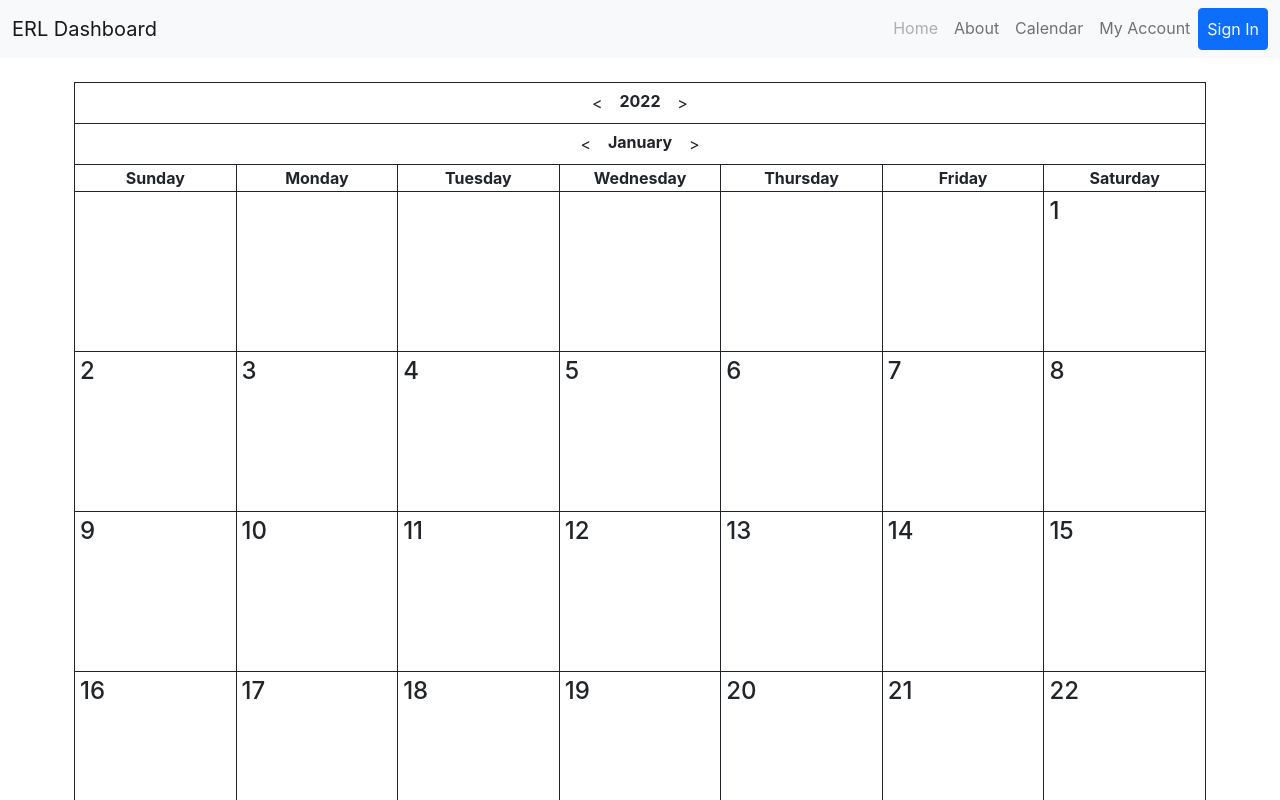
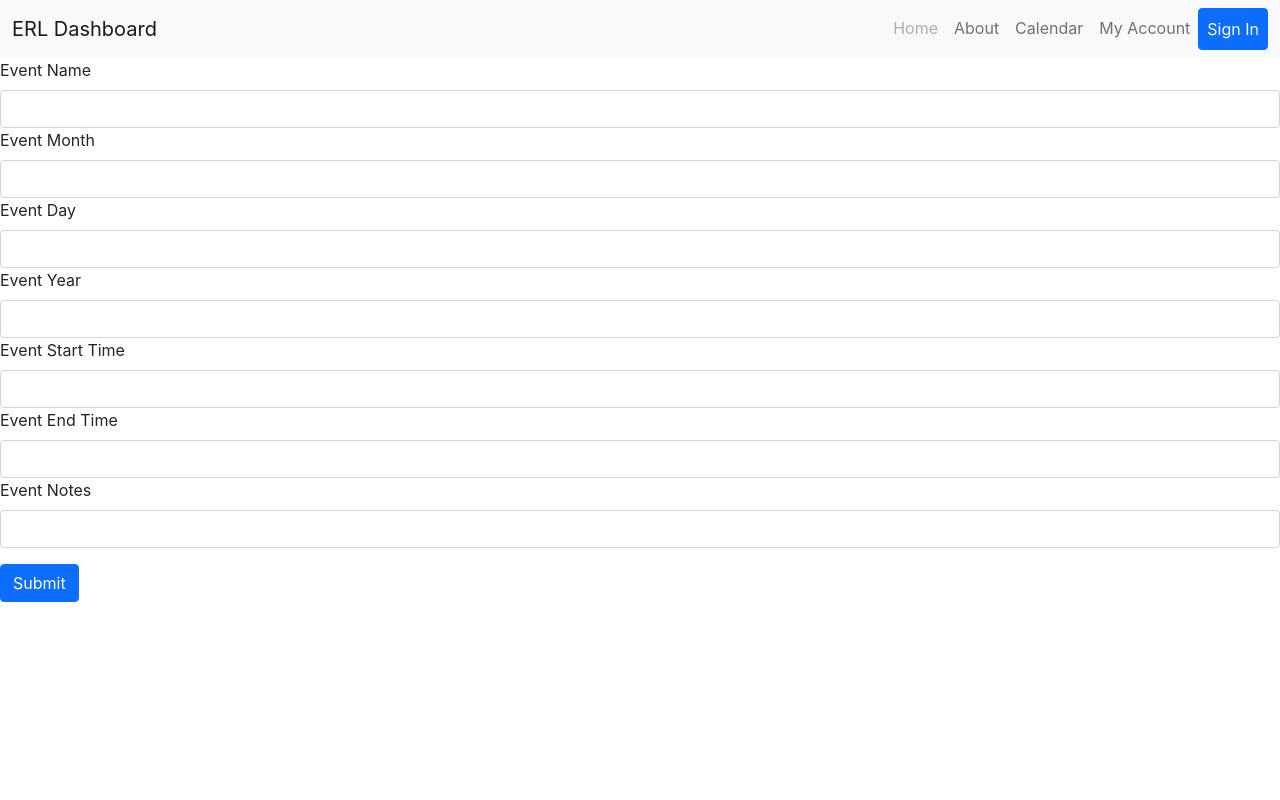
Before and after one commit to matthew-talamantes/erl-dashboard, a React (Create React App) app: page /addEvent in a window 1280 px wide. Shown: the top 800 px of the page. Built offline with nearby package versions, Linux system fonts and the light colour scheme; data requests are answered from the project's data file.

Commit message:
Add AddEvent component and routing

```diff
--- a/src/App.js
+++ b/src/App.js
@@ -1,7 +1,10 @@
 import React from 'react';
 import './App.css';
 
+import { BrowserRouter as Router, Route, Routes, Link } from 'react-router-dom';
+
 import Header from './components/Header';
+import AddEvent from './components/AddEvent';
 import Calendar from './components/Calendar';
 
 function App() {
@@ -29,13 +32,22 @@ function App() {
     });
 
     const data = await res.json();
+    setEvents([...events, data]);
   };
 
   return (
-    <>
+    <Router>
       <Header />
-      <Calendar displayDate={new Date()} events={events} />
-    </>
+      <Routes>
+        <Route path='/addEvent' element={<AddEvent />} />
+        <Route path='/' element={
+          <>
+            <Link to='/addEvent'>Add Event</Link>
+            <Calendar displayDate={new Date()} events={events} />
+          </>
+        } />
+      </Routes>
+    </Router>
   );
 }
 
--- /dev/null
+++ b/src/components/AddEvent.js
@@ -0,0 +1,30 @@
+import React from 'react';
+
+import Form from 'react-bootstrap/Form';
+import Button from 'react-bootstrap/Button';
+
+const AddEvent = () => {
+    return (
+        <Form>
+            <Form.Group className='mb-3' controlId='formAddEvent'>
+                <Form.Label>Event Name</Form.Label>
+                <Form.Control type='text' />
+                <Form.Label>Event Month</Form.Label>
+                <Form.Control type='text' />
+                <Form.Label>Event Day</Form.Label>
+                <Form.Control type='text' />
+                <Form.Label>Event Year</Form.Label>
+                <Form.Control type='text' />
+                <Form.Label>Event Start Time</Form.Label>
+                <Form.Control type='text' />
+                <Form.Label>Event End Time</Form.Label>
+                <Form.Control type='text' />
+                <Form.Label>Event Notes</Form.Label>
+                <Form.Control type='textarea' />
+            </Form.Group>
+            <Button type='submit'>Submit</Button>
+        </Form>
+    )
+};
+
+export default AddEvent;
```
